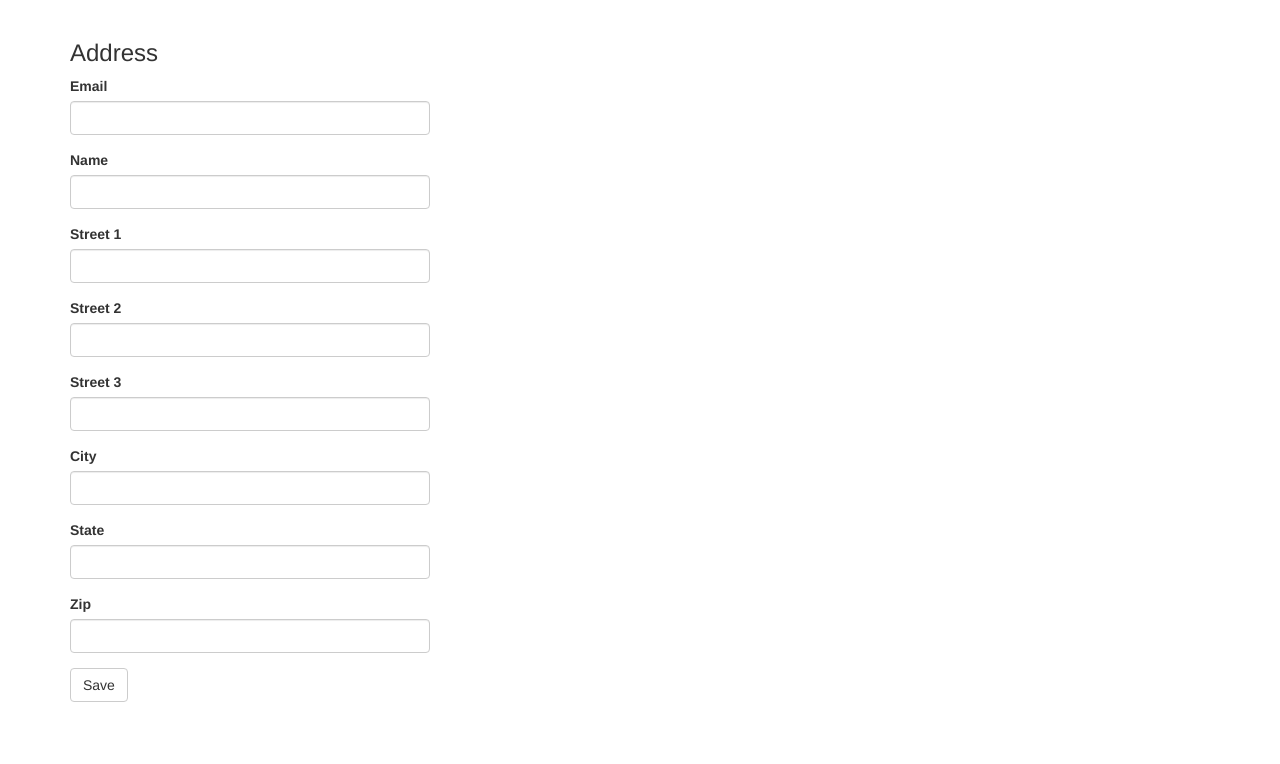
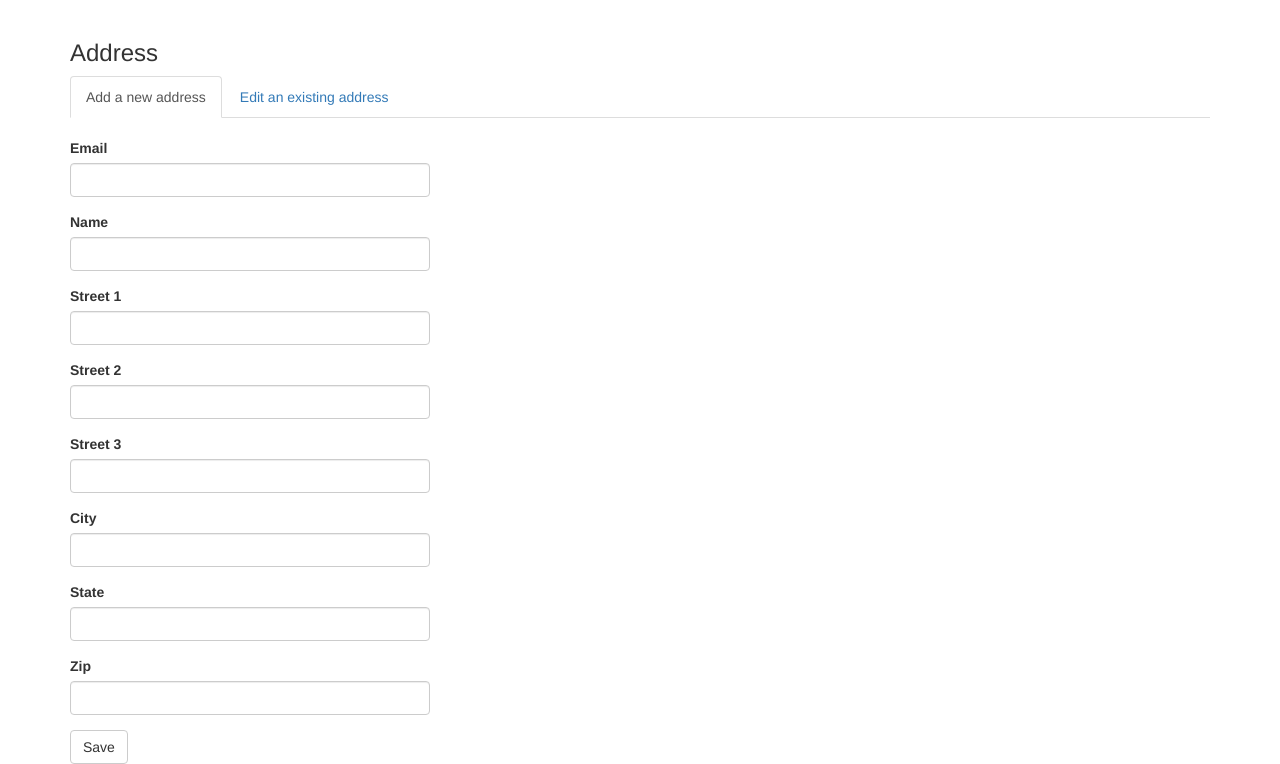
Before and after one commit to taehyunlim/ep_oms, a Flask app: page /address/new in a window 1280 px wide. Shown: the part 52-816 px from the top of the page. Before the commit the page ends 754 px from the top, so only its background shows below. Run offline with Flask 2, Linux system fonts and the light colour scheme; the visitor is signed in with stand-in values (Sample User, id 1); data comes from the database, SQL or seed files in the repository; data that the repository does not hold is empty; some libraries are stand-ins or nearby versions.

Commit message:
Create or Update

```diff
--- a/ep_oms/templates/address.html
+++ b/ep_oms/templates/address.html
@@ -3,9 +3,39 @@
 
 {% block app_content %}
 <h3>Address</h3>
-<div class="row">
-  <div class="col-md-4">
+<!-- Nav tabs -->
+<ul class="nav nav-tabs" role="tablist">
+  <li class="active"><a href="#newAddress" aria-controls="newAddress" role="tab" data-toggle="tab">Add a new address</a></li>
+  <li><a href="#previewEditAddress" aria-controls="previewEditAddress" role="tab" data-toggle="tab">Edit an existing address</a></li>
+</ul>
+
+<!-- Tab panes -->
+<div class="row tab-content">
+  <br>
+  <div role="tabpanel" class="col-md-4 tab-pane active" id="newAddress">
     {{ wtf.quick_form(form) }}
+  </div>
+  <div role="tabpanel" class="col-md-4 tab-pane" id="previewEditAddress">
+    <a href="#" class="btn btn-default btn-sm pull-right" id="edit-addr" role="button" disabled="disabled" style="margin-left: 5px;">Edit</a>
+    <a href="#" class="btn btn-default btn-sm pull-right" id="delete-addr" role="button" disabled="disabled">Delete</a>
+    <div class="dropdown" style="width: 50%;">
+      <button class="btn btn-default btn-sm dropdown-toggle" id="addr-dropdown-label" type="button" data-toggle="dropdown" aria-haspopup="true" aria-expanded="false">
+        <span class="label-text">Choose one</span>
+        <span class="caret"></span>
+      </button>
+      <ul class="dropdown-menu" id="addr-dropdown-btn" aria-labelledby="dLabel">
+        {% for address in addresses %}
+        <li class="addr-li" id="addr-li-{{ address.id }}"><a>{{ address.name }}</a></li>
+        {% endfor %}
+      </ul>
+    </div>
+    <br>
+    <!-- Preview Address -->
+    <div class="well well-sm">
+      {% for address in addresses %}
+        {% include '_address.html' %}
+      {% endfor %}
+    </div>
   </div>
 </div>
 
```
